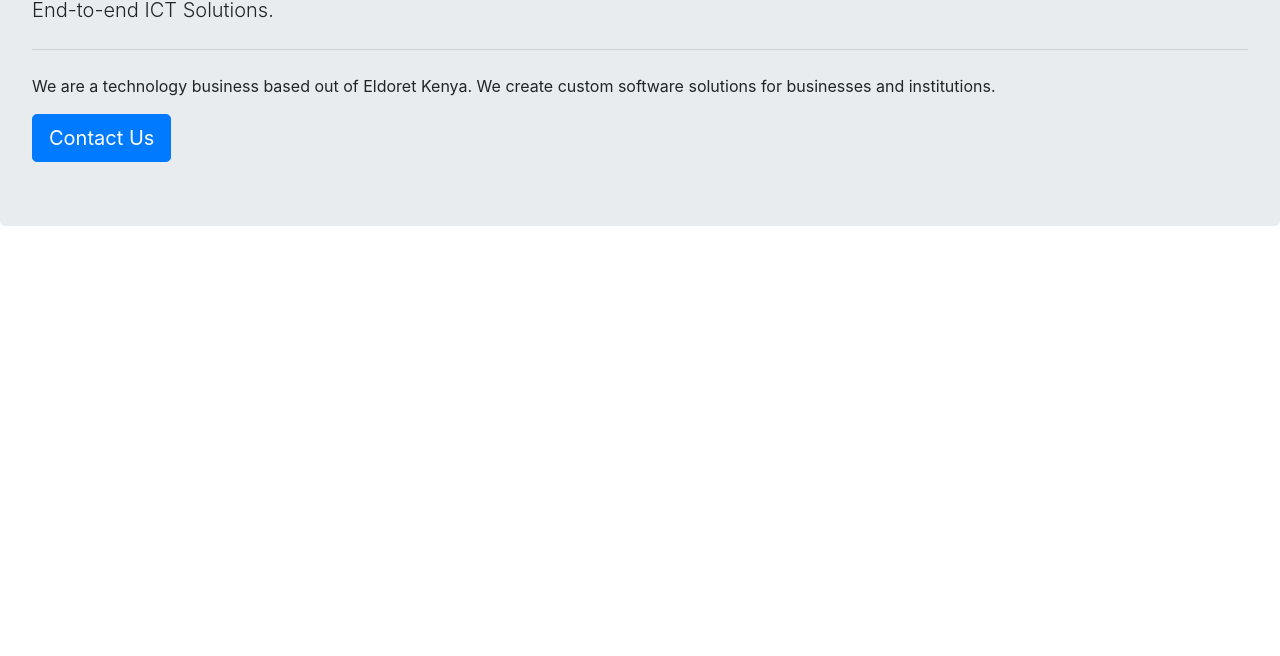
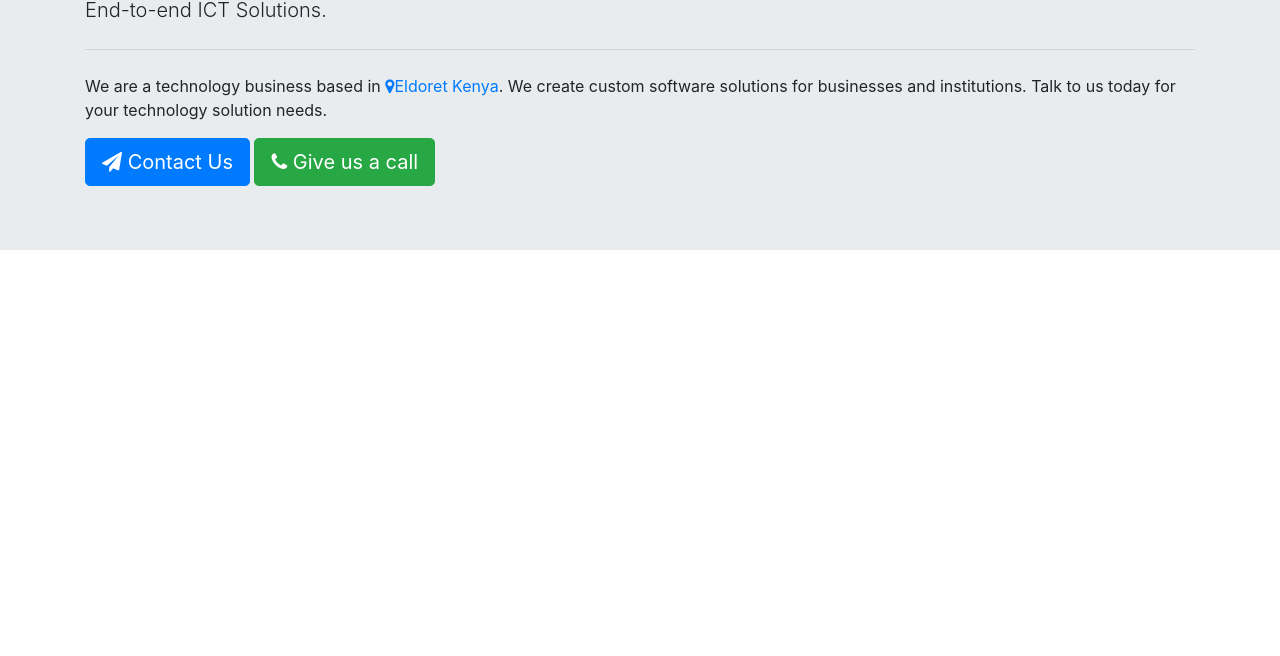
Before and after one commit to brad-tech-dev/brad-tech.github.io-old, a website: page index.html in a window 1280 px wide. Shown: the part 144-800 px from the top of the page. Drawn offline with nearby package versions, Linux system fonts and the light colour scheme.

Commit message:
added the descriptive jumbotron.

```diff
--- a/index.html
+++ b/index.html
@@ -8,19 +8,32 @@
     <!-- Bootstrap CSS -->
     <link rel="stylesheet" href="https://stackpath.bootstrapcdn.com/bootstrap/4.3.1/css/bootstrap.min.css" integrity="sha384-ggOyR0iXCbMQv3Xipma34MD+dH/1fQ784/j6cY/iJTQUOhcWr7x9JvoRxT2MZw1T" crossorigin="anonymous">
 
+    <!-- Font Awesome-->
+    <link href="https://stackpath.bootstrapcdn.com/font-awesome/4.7.0/css/font-awesome.min.css" rel="stylesheet" integrity="sha384-wvfXpqpZZVQGK6TAh5PVlGOfQNHSoD2xbE+QkPxCAFlNEevoEH3Sl0sibVcOQVnN" crossorigin="anonymous">
+
     <title>BRAD Technologies</title>
   </head>
   <body>
-      <div class="jumbotron">
+    <div class="jumbotron jumbotron-fluid">
+      <div class="container">
         <h1 class="display-4">BRAD Technologies</h1>
         <p class="lead">End-to-end ICT Solutions.</p>
         <hr class="my-4">
-        <p>
-          We are a technology business based out of Eldoret Kenya. We create custom
-          software solutions for businesses and institutions.
-        </p>
-        <a href="#" class="btn btn-primary btn-lg">Contact Us</a>
+        <p>We are a technology business based in <a href="geo:0.514277,35.269779" class=""><i class="fa fa-map-marker"></i>Eldoret Kenya</a>.
+            We create custom software solutions for businesses and institutions. Talk to us today for
+            your technology solution needs.
+          </p>
+          <a href="#" class="btn btn-primary btn-lg">
+            <i class="fa fa-send"></i>
+            Contact Us
+          </a>
+          <a href="tel:+254770774647" class="btn btn-success btn-lg">
+            <i class="fa fa-phone"></i> Give us a call
+          </a>
+        </div>
       </div>
+
+    <!-- Footer -->
 
     <!-- Optional JavaScript -->
     <!-- jQuery first, then Popper.js, then Bootstrap JS -->
```
